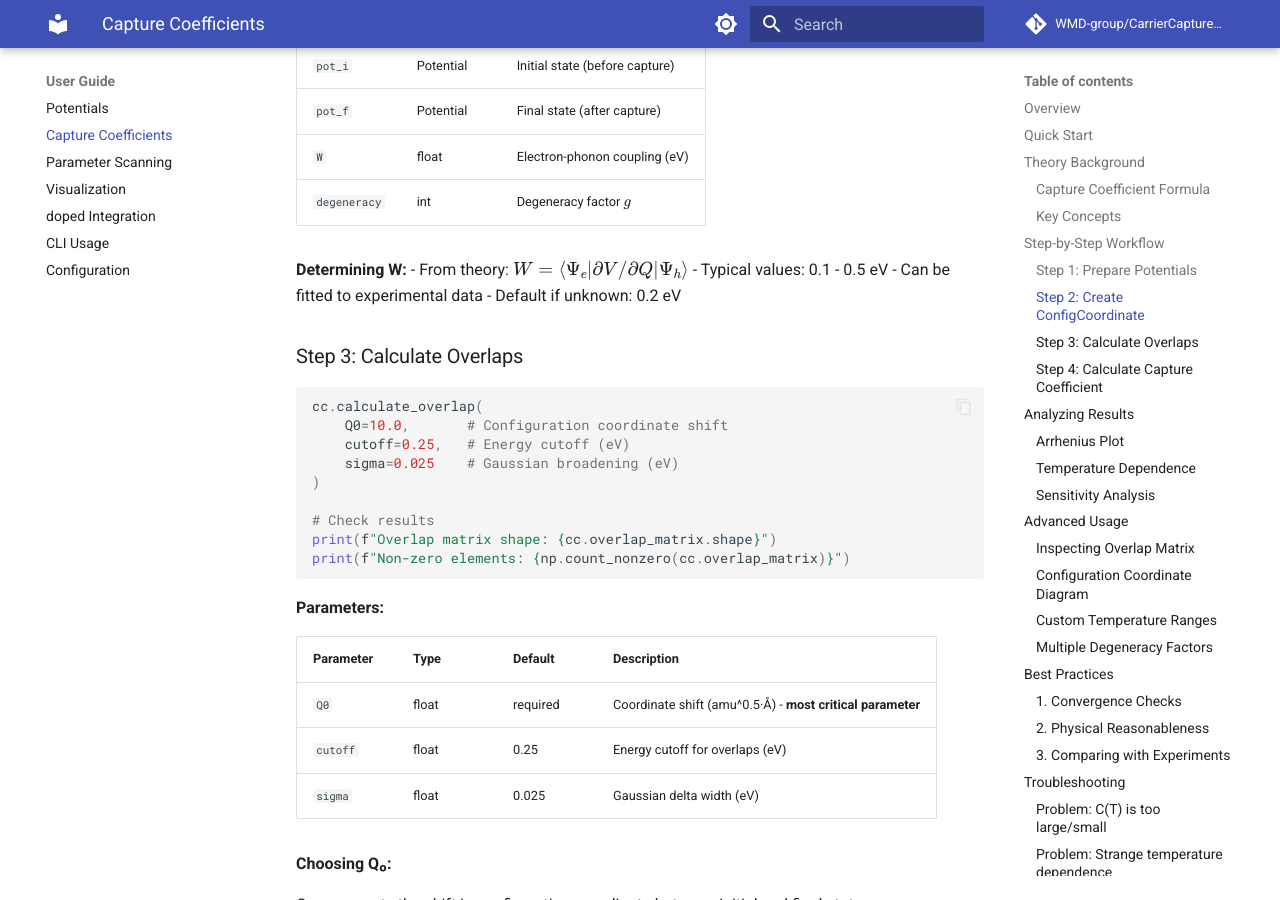
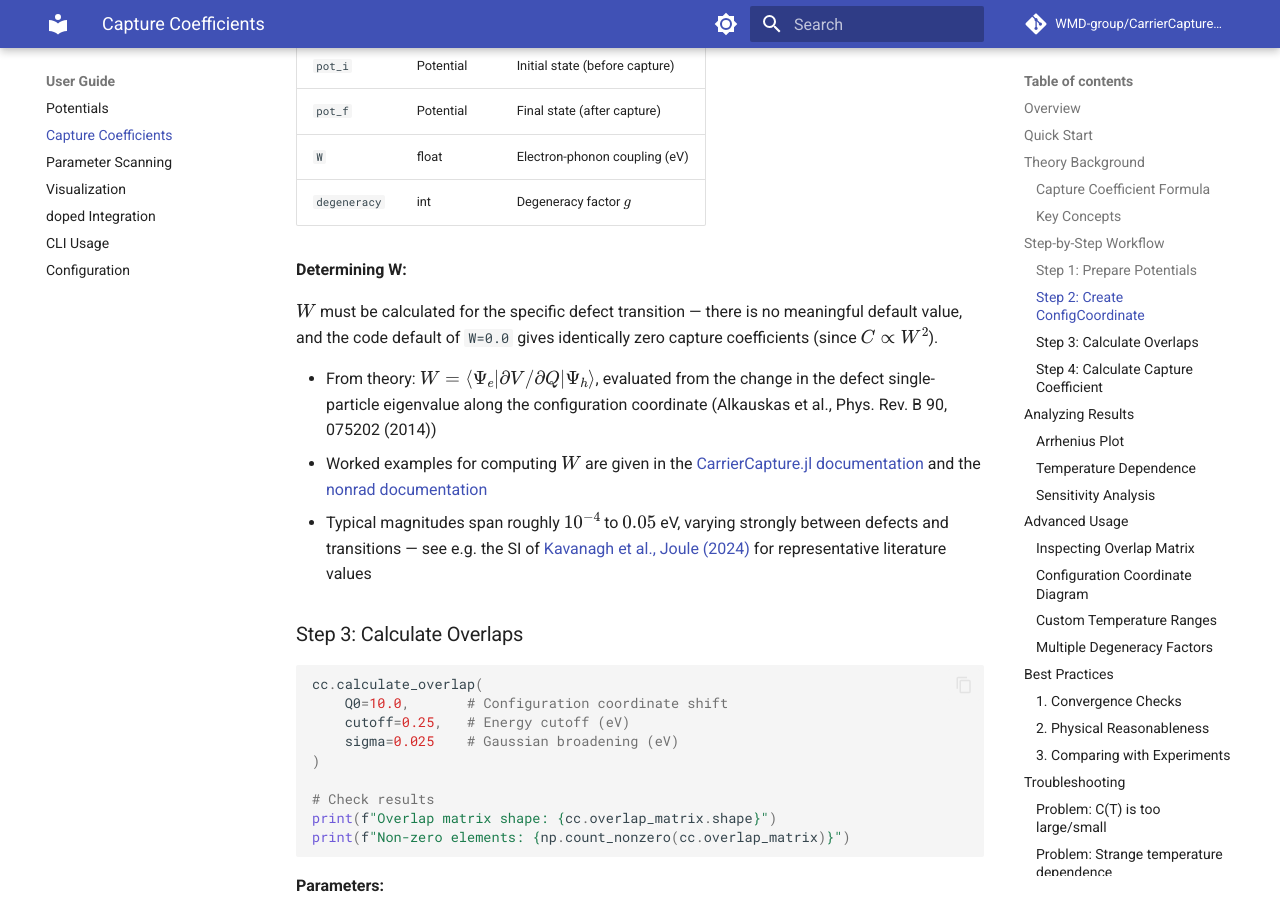
Before and after one commit to WMD-group/CarrierCapture.py, an MkDocs documentation site: the page built from docs/user-guide/capture-coefficients.md, in a window 1280 px wide and 900 px high, scrolled down 2959 px. Built offline with MkDocs 1.6.1 and Material for MkDocs 9.7.7, drawn with Linux system fonts in a browser that asks for light colours; comment, search, counter and statistics services are not loaded.

Commit message:
Warn on zero electron-phonon coupling and fix W guidance in docs
The default W=0.0 silently produced identically zero capture
coefficients (C ∝ W²). Now calculate_capture_coefficient emits a
UserWarning when W is 0, pointing users to the documentation.

Docs previously recommended 0.2 eV as a default W and quoted a typical
range of 0.1-0.5 eV. There is no meaningful default: W must be
calculated for the specific defect transition, and literature values
typically span ~1e-4 to ~0.05 eV. Docs now say so and link to the
CarrierCapture.jl and nonrad documentation for worked examples, plus
Alkauskas et al. PRB 90, 075202 (2014).

Also fix CLI falsy checks so explicit '-W 0' and '--Q0 0' are not
silently overridden by config-file values.

Addresses discussion in #2.

```diff
--- a/docs/user-guide/capture-coefficients.md
+++ b/docs/user-guide/capture-coefficients.md
@@ -142,10 +142,21 @@ cc = ConfigCoordinate(
 | `degeneracy` | int | Degeneracy factor $g$ |
 
 **Determining W:**
-- From theory: $W = \langle \Psi_e | \partial V/\partial Q | \Psi_h \rangle$
-- Typical values: 0.1 - 0.5 eV
-- Can be fitted to experimental data
-- Default if unknown: 0.2 eV
+
+$W$ must be calculated for the specific defect transition — there is no meaningful
+default value, and the code default of `W=0.0` gives identically zero capture
+coefficients (since $C \propto W^2$).
+
+- From theory: $W = \langle \Psi_e | \partial V/\partial Q | \Psi_h \rangle$,
+  evaluated from the change in the defect single-particle eigenvalue along the
+  configuration coordinate (Alkauskas et al., Phys. Rev. B 90, 075202 (2014))
+- Worked examples for computing $W$ are given in the
+  [CarrierCapture.jl documentation](https://github.com/WMD-group/CarrierCapture.jl)
+  and the [nonrad documentation](https://nonrad.readthedocs.io/)
+- Typical magnitudes span roughly $10^{-4}$ to $0.05$ eV, varying strongly
+  between defects and transitions — see e.g. the SI of
+  [Kavanagh et al., Joule (2024)](https://doi.org/10.1016/j.joule.2024.05.004)
+  for representative literature values
 
 ### Step 3: Calculate Overlaps
 
```
Also changed, not shown: docs/getting-started/basic-concepts.md (+7 -2 lines), docs/user-guide/configuration.md (+6 -5 lines), 3 other files.
